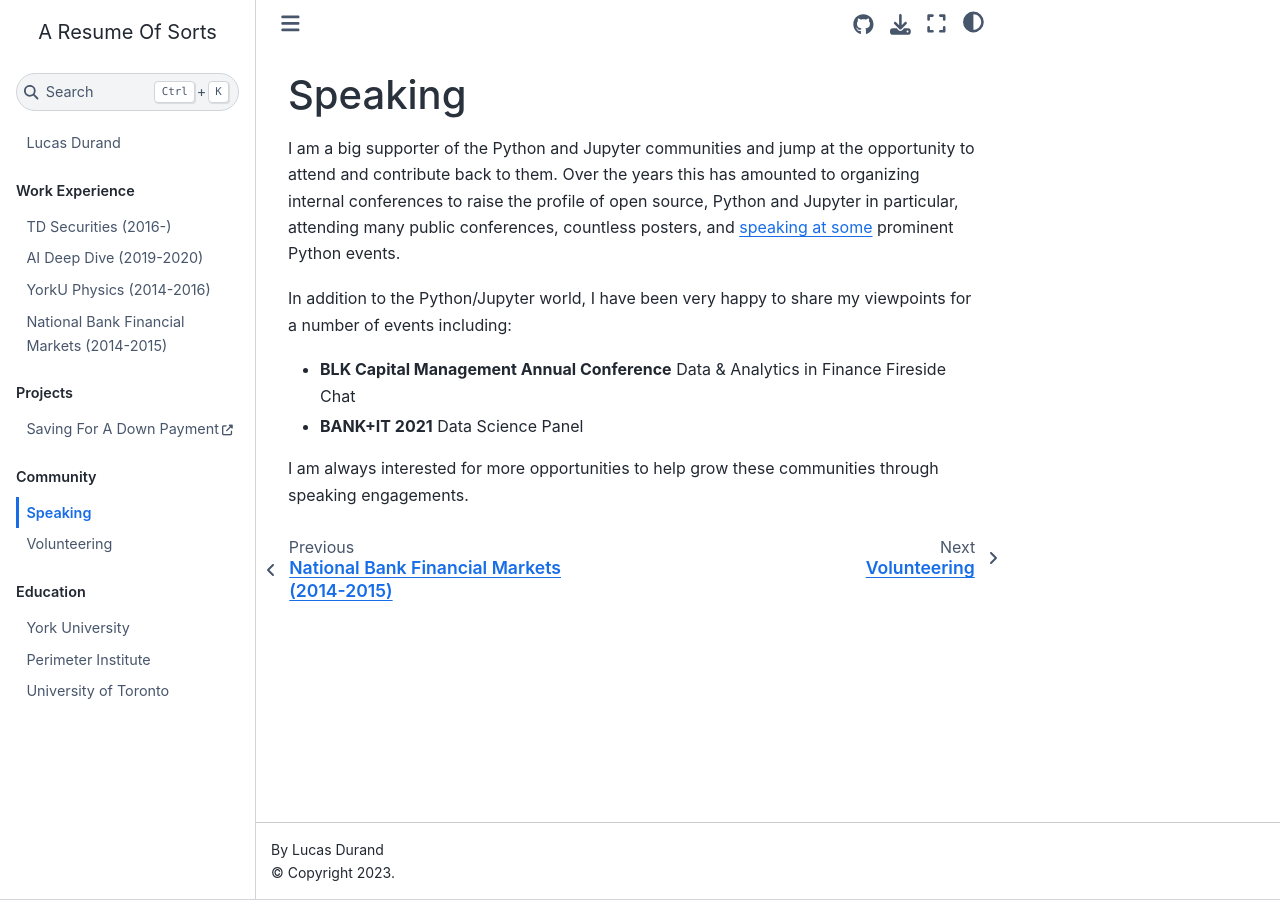
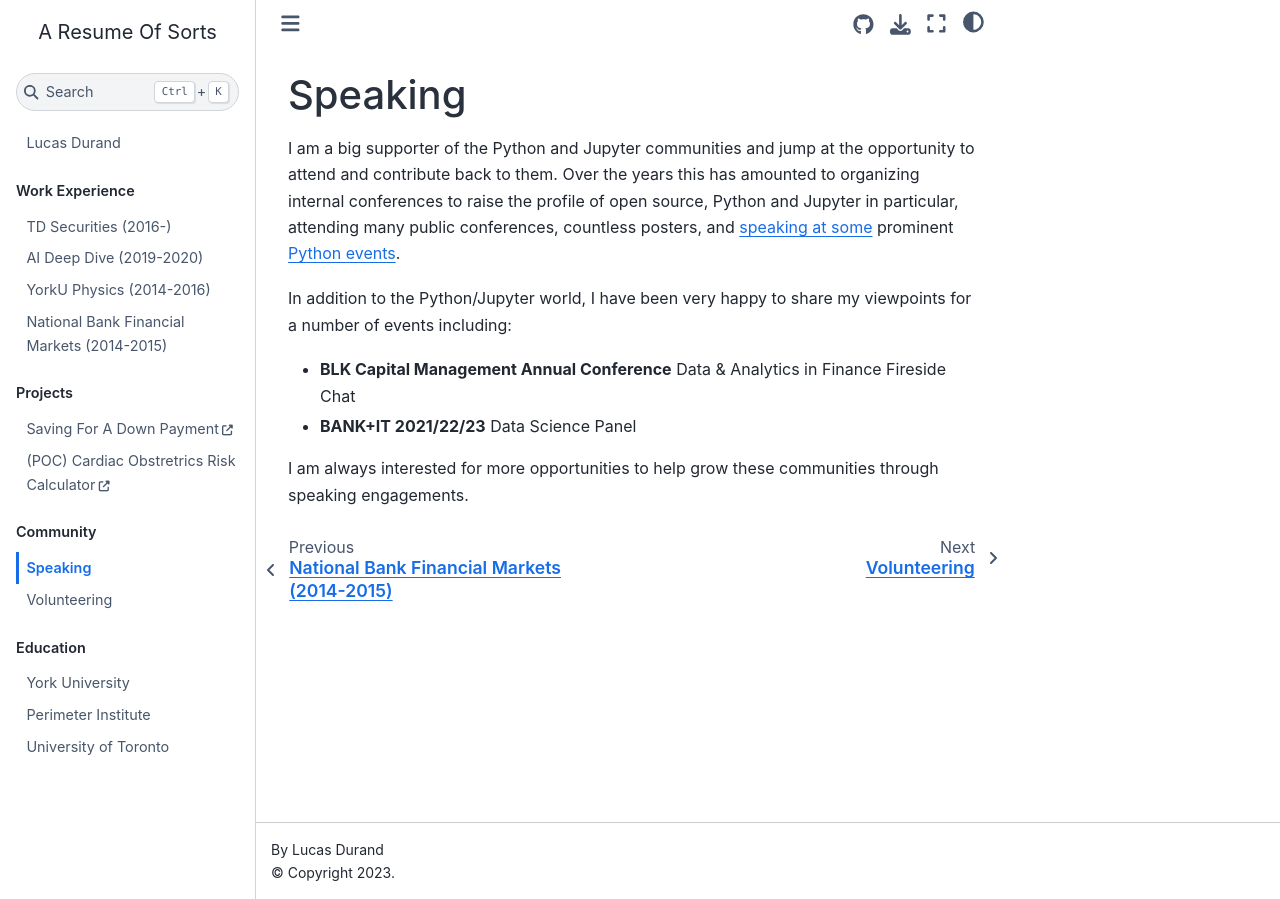
Before and after one commit to lucasdurand/lucasdurand, a Jupyter Book: the page built from misc/speaking.md, in a window 1280 px wide. Built offline with Jupyter Book 1.0.4 settings and Sphinx 7.4.7 and the Sphinx Book theme 1.1.4, drawn with Linux system fonts in a browser that asks for light colours; nearby versions of some CDN libraries; pages that are not in the unit, such as notebooks, are missing from menus; comment, search, counter and statistics services are not loaded.

```diff
--- a/_resume_toc.yml
+++ b/_resume_toc.yml
@@ -2,7 +2,7 @@
 # Learn more at https://jupyterbook.org/customize/toc.html
 
 format: jb-book
-root: intro
+root: home/intro
 parts:
   - caption: Work Experience
     chapters:
--- a/_static/print.css
+++ b/_static/print.css
@@ -1,6 +1,7 @@
 @media print {
-    .bd-toc {
+    .page-toc, .bd-toc, #jb-print-toc {
         visibility: hidden;
+        display: none;
     }
     .col-md-9 {
         max-width: unset !important;
--- a/_toc.yml
+++ b/_toc.yml
@@ -13,8 +13,10 @@ parts:
   - caption: Projects
     chapters:
     - file: projects/languages
-    - url: http://futuremoney.herokuapp.com/
+    - url: https://futuremoney.herokuapp.com/
       title: Saving For A Down Payment
+    - url: https://cardiac-calculator.herokuapp.com/
+      title: (POC) Cardiac Obstretrics Risk Calculator
   - caption: Community
     chapters:
     - file: misc/speaking
--- a/misc/speaking.md
+++ b/misc/speaking.md
@@ -1,10 +1,10 @@
 # Speaking
 
-I am a big supporter of the Python and Jupyter communities and jump at the opportunity to attend and contribute back to them. Over the years this has amounted to organizing internal conferences to raise the profile of open source, Python and Jupyter in particular, attending many public conferences, countless posters, and [speaking at some](https://2019.pycon.ca/talks/talk-111/) prominent Python events.
+I am a big supporter of the Python and Jupyter communities and jump at the opportunity to attend and contribute back to them. Over the years this has amounted to organizing internal conferences to raise the profile of open source, Python and Jupyter in particular, attending many public conferences, countless posters, and [speaking at some](https://2019.pycon.ca/talks/talk-111/) prominent [Python events](https://seattle2023.pydata.org/cfp/talk/83P9D7/).
 
 In addition to the Python/Jupyter world, I have been very happy to share my viewpoints for a number of events including:
 
 * **BLK Capital Management Annual Conference** Data & Analytics in Finance Fireside Chat
-* **BANK+IT 2021** Data Science Panel
+* **BANK+IT 2021/22/23** Data Science Panel
 
 I am always interested for more opportunities to help grow these communities through speaking engagements.
```
Also changed, not shown: home/intro.md (+2 -0 lines).
